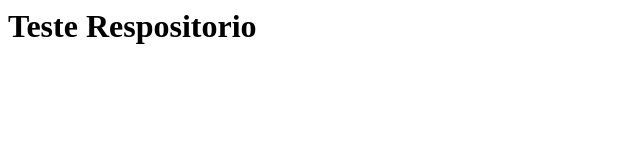
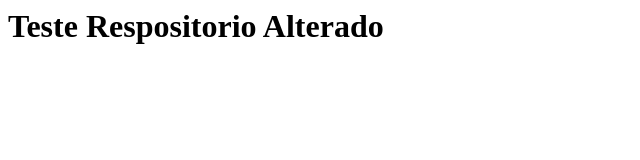
Before and after one commit to dreanp/GitFundamentos, a plain HTML site: page Index.html in a window 1280 px wide. Shown: the whole page, without its empty margins (0-640 px from the left). Drawn offline with Linux system fonts and the light colour scheme.

Commit message:
Alteração 7
Testando GihHub Desktop

```diff
--- a/Index.html
+++ b/Index.html
@@ -1 +1 @@
-<h1> Teste Respositorio </h1>
+<h1> Teste Respositorio Alterado </h1>
```
Also changed, not shown: Index2.html (+1 -1 lines).
